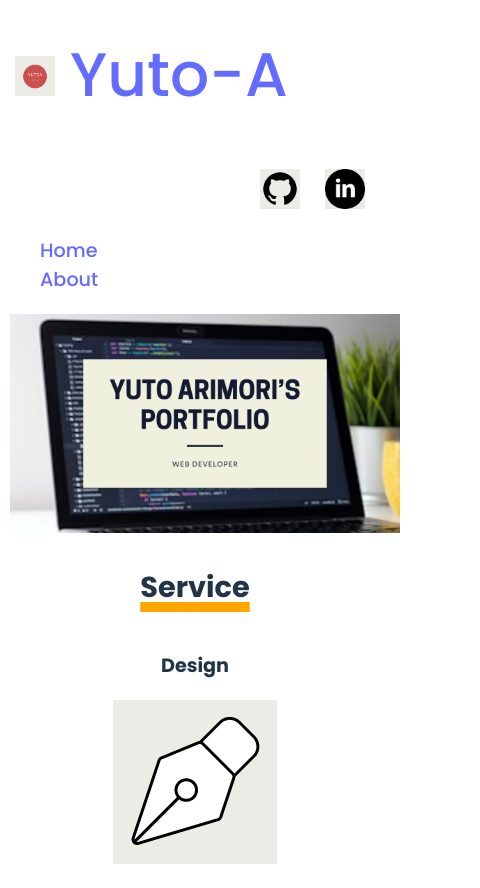
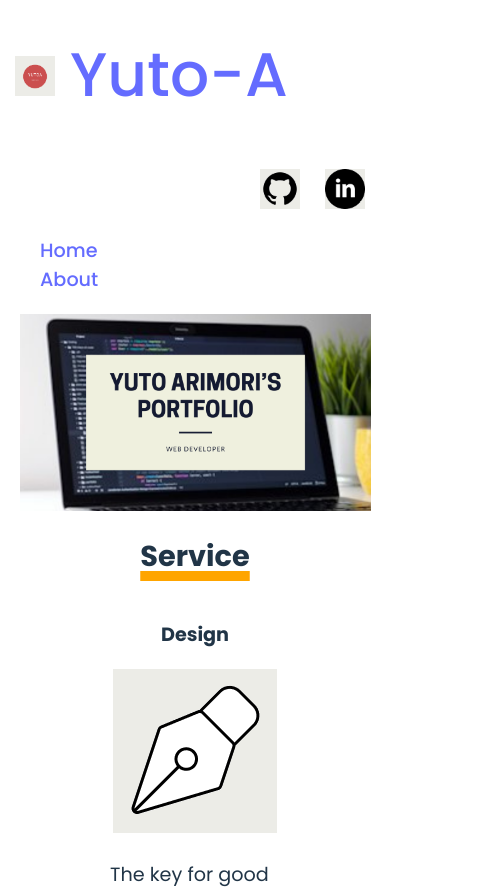
Before and after one commit to Yuto-A2/myPortfolio, a React (Vite) app in the folder portfolio/frontend/: page / in a window 390 px wide. Shown: the top 888 px of the page, 480 px wide, since content can reach past the window. Built offline with nearby package versions, Linux system fonts and the light colour scheme; no server answers.

Commit message:
img size

```diff
--- a/portfolio/frontend/src/components/Home.css
+++ b/portfolio/frontend/src/components/Home.css
@@ -7,10 +7,7 @@ body {
     padding: 0;
     max-width: 1200px;
 }
-img {
-    max-width: 100%;
-    height: auto;
-  }
+
 
 @media screen and (max-width: 430px) {
     body{
@@ -40,8 +37,10 @@ img {
 
 /* banar image */
 #banar {
-    width: 100%;
-    margin-left: 10px;
+    max-width: 100%;
+    height: auto;
+    margin: 0 auto;
+    display: block;
 }
 
 /* Header h1 page title */
@@ -91,6 +90,10 @@ img {
 @media screen and (max-width: 430px) {
     #main-navigation ul{
         flex-direction: column;
+    }
+
+    #banar {
+        max-width: 90%; /* 小さい画面では90%幅に縮小 */
     }
 }
 /* social media */
```
